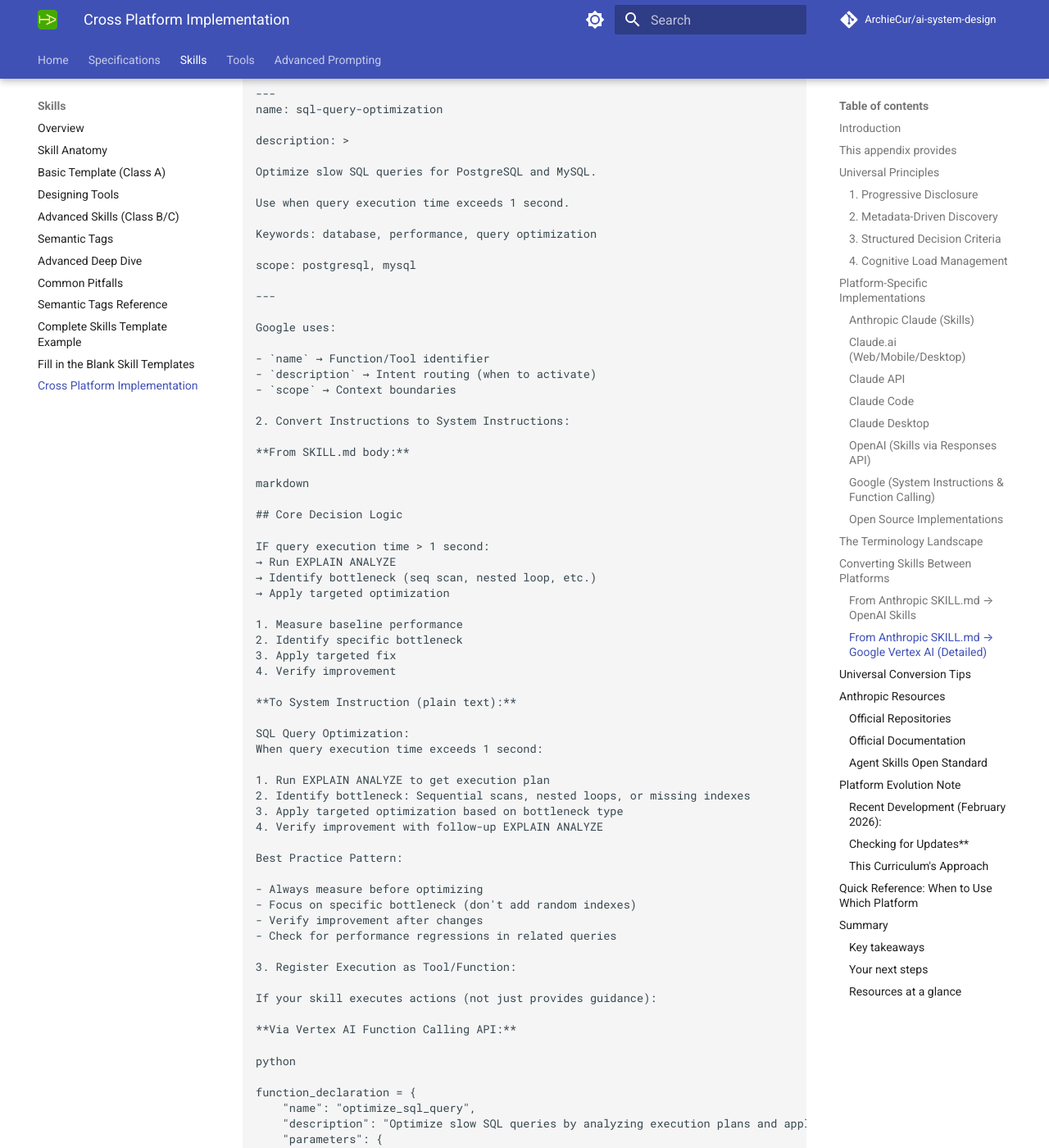
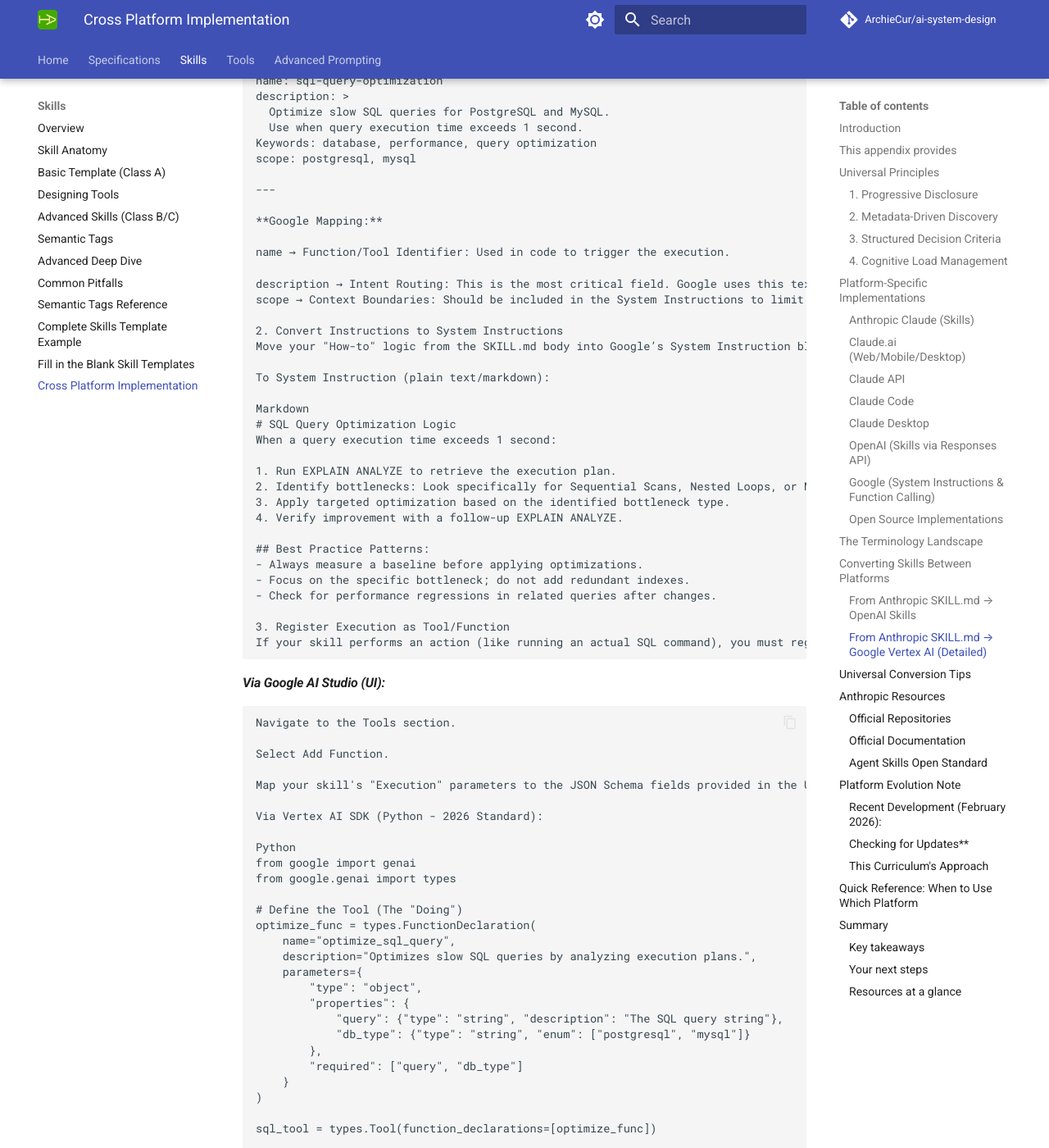
Before and after one commit to ArchieCur/ai-system-design, an MkDocs documentation site: the page built from docs/skills/Skills_D_Cross-Platform_Implementation_Resources_Appendix.md, in a window 1280 px wide and 1400 px high, scrolled down 12416 px. Shown: the whole window at 82% size. Built offline with MkDocs 1.6.1 and Material for MkDocs 9.7.7, drawn with Linux system fonts in a browser that asks for light colours; comment, search, counter and statistics services are not loaded; some of the changed text lies outside the part shown.

Commit message:
Update Skills_D_Cross-Platform_Implementation_Resources_Appendix.md

````diff
--- a/docs/skills/Skills_D_Cross-Platform_Implementation_Resources_Appendix.md
+++ b/docs/skills/Skills_D_Cross-Platform_Implementation_Resources_Appendix.md
@@ -586,183 +584,157 @@
 
 ### From Anthropic SKILL.md → Google Vertex AI (Detailed)
 
-```text
-
 **The Split-Model Approach:**
 
-Google requires you to split your skill into two parts:
-
-1. **System Instructions** (the "how-to" - decision logic, patterns)
-2. **Tools/Functions** (the "doing" - executable capabilities)
-```
-
-**Step-by-step conversion:**
+**Google separates a skill into two distinct components to optimize for cloud scale and security:**
 
 ```text
 
-1. Extract and Standardize Manifest:
+System Instructions: The "Brain" (decision logic, persona, and constraints).
 
-yaml
+Tools/Functions: The "Hands" (executable capabilities and API interfaces).
+```
 
-From your SKILL.md frontmatter
+#### **Step-by-step conversion:**
 
+```text
+
+1. Extract and Standardize Manifest
+Google uses the metadata from your SKILL.md frontmatter to drive its Intent Routing engine.
+
+YAML
+# From your SKILL.md frontmatter
 ---
 name: sql-query-optimization
-
 description: >
-
-Optimize slow SQL queries for PostgreSQL and MySQL.
-
-Use when query execution time exceeds 1 second.
-
+  Optimize slow SQL queries for PostgreSQL and MySQL.
+  Use when query execution time exceeds 1 second.
 Keywords: database, performance, query optimization
-
 scope: postgresql, mysql
 
 ---
 
-Google uses:
+**Google Mapping:**
 
-- `name` → Function/Tool identifier
-- `description` → Intent routing (when to activate)
-- `scope` → Context boundaries
+name → Function/Tool Identifier: Used in code to trigger the execution.
 
-2. Convert Instructions to System Instructions:
+description → Intent Routing: This is the most critical field. Google uses this text to decide when to activate a specific tool.
+scope → Context Boundaries: Should be included in the System Instructions to limit the model's "domain of authority."
 
-**From SKILL.md body:**
+2. Convert Instructions to System Instructions
+Move your "How-to" logic from the SKILL.md body into Google’s System Instruction block. Gemini models perform best when logic is organized using Markdown headers and clear If/Then patterns.
 
-markdown
+To System Instruction (plain text/markdown):
 
-## Core Decision Logic
+Markdown
+# SQL Query Optimization Logic
+When a query execution time exceeds 1 second:
 
-IF query execution time > 1 second:
-→ Run EXPLAIN ANALYZE
-→ Identify bottleneck (seq scan, nested loop, etc.)
-→ Apply targeted optimization
+1. Run EXPLAIN ANALYZE to retrieve the execution plan.
+2. Identify bottlenecks: Look specifically for Sequential Scans, Nested Loops, or Missing Indexes.
+3. Apply targeted optimization based on the identified bottleneck type.
+4. Verify improvement with a follow-up EXPLAIN ANALYZE.
 
-1. Measure baseline performance
-2. Identify specific bottleneck
-3. Apply targeted fix
-4. Verify improvement
+## Best Practice Patterns:
+- Always measure a baseline before applying optimizations.
+- Focus on the specific bottleneck; do not add redundant indexes.
+- Check for performance regressions in related queries after changes.
 
-**To System Instruction (plain text):**
+3. Register Execution as Tool/Function
+If your skill performs an action (like running an actual SQL command), you must register it as a Tool.
+```
 
-SQL Query Optimization:
-When query execution time exceeds 1 second:
+#### ***Via Google AI Studio (UI):***
 
-1. Run EXPLAIN ANALYZE to get execution plan
-2. Identify bottleneck: Sequential scans, nested loops, or missing indexes
-3. Apply targeted optimization based on bottleneck type
-4. Verify improvement with follow-up EXPLAIN ANALYZE
+```text
 
-Best Practice Pattern:
+Navigate to the Tools section.
 
-- Always measure before optimizing
-- Focus on specific bottleneck (don't add random indexes)
-- Verify improvement after changes
-- Check for performance regressions in related queries
+Select Add Function.
 
-3. Register Execution as Tool/Function:
+Map your skill's "Execution" parameters to the JSON Schema fields provided in the UI.
 
-If your skill executes actions (not just provides guidance):
+Via Vertex AI SDK (Python - 2026 Standard):
 
-**Via Vertex AI Function Calling API:**
+Python
+from google import genai
+from google.genai import types
 
-python
-
-function_declaration = {
-    "name": "optimize_sql_query",
-    "description": "Optimize slow SQL queries by analyzing execution plans and applying targeted fixes",
-    "parameters": {
+# Define the Tool (The "Doing")
+optimize_func = types.FunctionDeclaration(
+    name="optimize_sql_query",
+    description="Optimizes slow SQL queries by analyzing execution plans.",
+    parameters={
         "type": "object",
         "properties": {
-            "query": {
-                "type": "string",
-                "description": "The SQL query to optimize"
-            },
-            "database_type": {
-                "type": "string",
-                "enum": ["postgresql", "mysql"],
-                "description": "Type of database"
-            },
-            "execution_time_ms": {
-                "type": "number",
-                "description": "Current query execution time in milliseconds"
-            }
+            "query": {"type": "string", "description": "The SQL query string"},
+            "db_type": {"type": "string", "enum": ["postgresql", "mysql"]}
         },
-        "required": ["query", "database_type", "execution_time_ms"]
+        "required": ["query", "db_type"]
     }
-}
+)
 
+sql_tool = types.Tool(function_declarations=[optimize_func])
 
-Via Google AI Studio (UI):
+4. Implement Context Caching (for 5+ Skills)
 
-- Go to "Tools" section
-- Add new Function
-- Fill in: Name, Description, Parameters
-- Connect to your execution backend
+For large skill libraries, Google allows you to cache your System Instructions and Tool definitions.
+This is a major cost-saver for production environments.
 
-4. Implement Context Caching (for multiple skills):
+Note: Context Caching typically requires a minimum of 32,768 tokens to be active.
+For smaller skill sets, the standard GenerateContent call is sufficient.
 
-**When managing 5+ skills:**
+Python
+# Cache your library of 5+ skills to reduce latency and costs
+skill_cache = client.caches.create(
+    model="gemini-1.5-pro-002",
+    config=types.CreateCachedContentConfig(
+        system_instruction=combined_skill_instructions,
+        ttl_seconds=3600  # Minimum 1 hour
+    )
+)
 
-     ```python
+# Use the cached skills in a request
+response = client.models.generate_content(
+    model="gemini-1.5-pro-002",
+    contents="Optimize: SELECT * FROM users WHERE age > 30",
+    config=types.GenerateContentConfig(cached_content=skill_cache.name)
+)
 
-from google.cloud import aiplatform
-     ```
+5. Test Intent Routing
+Because Google uses the description field to activate tools,
+you must verify that user prompts trigger the correct "Skill."
 
-## Cache skill instructions to reduce latency and costs
+Test Case 1: "My database is crawling" → should activate sql-query-optimization.
 
-     ```python
-
-cached_content = aiplatform.CachedContent.create(
-    model_name="gemini-1.5-pro",
-    system_instruction=combined_skill_instructions,  # All skill system instructions
-    ttl=3600  # Cache for 1 hour
-)
-     ```
-
-## Use cached content in requests
-
-python
-
-response = model.generate_content(
-    prompt="Optimize this query: SELECT * FROM users WHERE status = 'active'",
-    cached_content=cached_content
-)
-     ```
-
-**5. Test Intent Routing:**
-
-Google uses the `description` field to determine when to activate skills.
-Test with various user prompts to ensure proper routing:
-
-**Good routing examples:**
-
-- User: "My query is slow" → Activates sql-query-optimization
-- User: "Analyze this dataset" → Activates data-analysis skill
-- User: "Write a function" → Activates code-generation skill
-
+Test Case 2: "Format this SQL" → should not activate optimization (remains in general chat).
+```
 **Benefits of Google's approach:**
 
-- Tight integration with Google Cloud services
-- Context Caching reduces cost for large skill sets
-- Function Calling enables real execution (not just guidance)
-- Familiar pattern if you're already using Vertex AI
+```text
+
+Enterprise Scale: Context Caching reduces costs significantly for massive skill sets.
+Enhanced Security: Execution logic is kept in your backend; the LLM only sees the tool "interface."
+Native Integration: Direct access to Google Cloud/Vertex AI ecosystem features.
+```
 
 **Trade-offs:**
 
-- More complex setup (split instructions from execution)
-- No native progressive disclosure (all instructions loaded)
-- Requires separate Tool registration for execution
-- Different mental model than Anthropic's self-contained skills
+```text
+
+Increased Complexity: You must manage the "Split" between instructions and tool code.
+No Native Progressive Disclosure: By default, all system instructions are loaded at once.
+Workaround: Use Dynamic Tool Routing to provide only relevant tools based on conversation state.
+State Management: Developers must manually pass tool outputs back to the model to maintain the "Skill" loop.
+```
 
 **When to use Google approach:**
 
-- Already invested in Google Cloud ecosystem
-- Need Function Calling for real execution
-- Managing large skill libraries (leverage Context Caching)
-- Want tight integration with Vertex AI features
+```text
+
+You are already operating within the Google Cloud ecosystem.
+You need Function Calling for real-time system execution.
+You are managing a large library (50+) of complex, versioned skills.
 ```
 
 ## Universal Conversion Tips
````
Also changed, not shown: other parts of docs/skills/Skills_D_Cross-Platform_Implementation_Resources_Appendix.md (+0 -2 lines).
